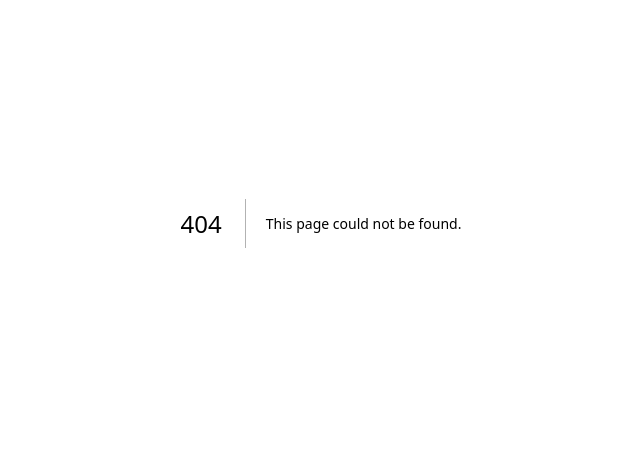
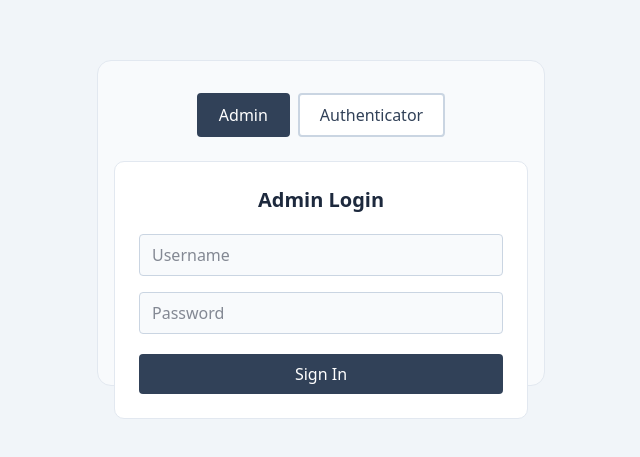
Before and after one commit to sahilhsanas22/SIH-2025, a Next.js app in the folder frontend/: page /login in a window 1280 px wide. Before the commit this address had no page. Shown: the part 177-634 px from the top of the page, without its empty margins (319-959 px from the left). Built offline with nearby package versions, Linux system fonts and the light colour scheme.

Commit message:
Login bug fix

```diff
--- /dev/null
+++ b/frontend/src/app/admin-dashboard/page.tsx
@@ -0,0 +1,13 @@
+"use client";
+import React from "react";
+
+export default function AdminDashboard() {
+  return (
+    <div className="min-h-screen flex flex-col items-center justify-center bg-slate-50">
+      <div className="bg-white rounded-xl shadow-lg p-10 w-full max-w-2xl flex flex-col items-center">
+        <h1 className="text-3xl font-bold text-slate-800 mb-6">Admin Dashboard</h1>
+        <p className="text-slate-700 text-center">Welcome, Admin! This is your dashboard.</p>
+      </div>
+    </div>
+  );
+}
--- a/frontend/src/app/landing-page.tsx
+++ b/frontend/src/app/landing-page.tsx
@@ -1,13 +1,21 @@
 "use client";
 import React from "react";
+import { useRouter } from "next/navigation";
 import { Button } from "../components/ui/button";
 
 export default function LandingPage() {
+  const router = useRouter();
   return (
     <div className="min-h-screen bg-gradient-to-br from-slate-100 via-slate-300 to-slate-500 flex flex-col">
       <nav className="w-full bg-slate-800 text-white flex items-center justify-between px-8 py-4 shadow-md">
         <span className="text-2xl font-bold tracking-wide">Government of Jharkhand</span>
-        <Button className="px-6 py-2 text-base font-semibold rounded-lg bg-slate-700 hover:bg-slate-900 shadow" style={{marginLeft: 'auto'}}>Login</Button>
+        <Button
+          className="px-6 py-2 text-base font-semibold rounded-lg bg-slate-700 hover:bg-slate-900 shadow"
+          style={{marginLeft: 'auto'}}
+          onClick={() => router.push('/login')}
+        >
+          Login
+        </Button>
       </nav>
       <main className="flex-1 flex flex-col items-center justify-center">
         <div className="bg-white/80 rounded-2xl shadow-xl p-10 flex flex-col items-center max-w-2xl mt-10">
--- /dev/null
+++ b/frontend/src/app/login.tsx
@@ -0,0 +1,15 @@
+"use client";
+import React from "react";
+import { Button } from "../components/ui/button";
+
+export default function LoginPage() {
+  return (
+    <div className="min-h-screen flex flex-col items-center justify-center bg-slate-100">
+      <div className="bg-white rounded-xl shadow-lg p-8 w-full max-w-md flex flex-col items-center">
+        <h2 className="text-2xl font-bold text-slate-800 mb-6">Login</h2>
+        {/* Add your login form here */}
+        <Button className="w-full mt-4">Sign In</Button>
+      </div>
+    </div>
+  );
+}
--- /dev/null
+++ b/frontend/src/app/login/LoginForm.tsx
@@ -0,0 +1,106 @@
+"use client";
+import React, { useState } from "react";
+import { useEffect } from "react";
+import { useRouter } from "next/navigation";
+import { Button } from "@/components/ui/button";
+import { Input } from "@/components/ui/input";
+
+const roles = ["admin", "authenticator"];
+
+export default function LoginForm() {
+  const router = useRouter();
+  const [selectedRole, setSelectedRole] = useState("admin");
+  const [slide, setSlide] = useState(false);
+  const [form, setForm] = useState({ username: "", password: "" });
+  const [showSuccess, setShowSuccess] = useState(false);
+
+  const handleRoleChange = (role: string) => {
+    setSlide(true);
+    setTimeout(() => {
+      setSelectedRole(role);
+      setForm({ username: "", password: "" });
+      setSlide(false);
+    }, 300);
+  };
+
+  const handleChange = (e: React.ChangeEvent<HTMLInputElement>) => {
+    setForm({ ...form, [e.target.name]: e.target.value });
+  };
+
+  const handleSubmit = (e: React.FormEvent) => {
+    e.preventDefault();
+    if (selectedRole === "admin" && form.username === "admin" && form.password === "admin") {
+      setShowSuccess(true);
+      setTimeout(() => {
+        setShowSuccess(false);
+        router.push("/admin-dashboard");
+      }, 1200);
+      return;
+    }
+    // Handle login logic here
+    alert(`Role: ${selectedRole}\nUsername: ${form.username}\nPassword: ${form.password}`);
+  };
+
+  // Simple background color for sliding animation
+  const bgColor = selectedRole === "admin" ? "bg-slate-50" : "bg-slate-100";
+
+  return (
+    <div className={`w-full max-w-md relative transition-colors duration-300 ${bgColor} rounded-xl border border-slate-200 py-8 px-4`} style={{ minHeight: '20rem' }}>
+      {showSuccess && (
+        <div className="absolute top-[-2.5rem] left-1/2 -translate-x-1/2 z-10 bg-green-600 text-white px-6 py-2 rounded shadow-lg text-base font-semibold animate-fade-in-out">
+          Successfully logged in!
+        </div>
+      )}
+      <div className="flex justify-center mb-6 gap-2">
+        {roles.map((role) => (
+          <Button
+            key={role}
+            className={`px-5 py-2 font-medium rounded transition-all duration-200 border-2 ${selectedRole === role ? 'bg-slate-700 text-white border-slate-700 hover:bg-slate-800' : 'bg-white text-slate-700 border-slate-300 hover:bg-slate-100'}`}
+            onClick={() => handleRoleChange(role)}
+            disabled={slide}
+          >
+            {role.charAt(0).toUpperCase() + role.slice(1)}
+          </Button>
+        ))}
+      </div>
+      <div className="relative w-full flex justify-center items-center" style={{ minHeight: '12rem' }}>
+        <form
+          className={`absolute left-0 top-0 w-full transition-transform duration-300 ${slide ? 'translate-x-full opacity-0' : 'translate-x-0 opacity-100'} bg-white rounded-lg p-6 flex flex-col items-center border border-slate-200`}
+          onSubmit={handleSubmit}
+        >
+          <h2 className="text-xl font-semibold text-slate-800 mb-4">{selectedRole.charAt(0).toUpperCase() + selectedRole.slice(1)} Login</h2>
+          <Input
+            name="username"
+            type="text"
+            placeholder="Username"
+            value={form.username}
+            onChange={handleChange}
+            className="mb-3 w-full bg-slate-50 border border-slate-300 text-slate-900 rounded px-3 py-2"
+            required
+          />
+          <Input
+            name="password"
+            type="password"
+            placeholder="Password"
+            value={form.password}
+            onChange={handleChange}
+            className="mb-3 w-full bg-slate-50 border border-slate-300 text-slate-900 rounded px-3 py-2"
+            required
+          />
+          <Button className="w-full mt-2 bg-slate-700 hover:bg-slate-800 text-white font-medium py-2 rounded">Sign In</Button>
+        </form>
+      </div>
+      <style>{`
+        @keyframes fade-in-out {
+          0% { opacity: 0; transform: translateY(-10px); }
+          20% { opacity: 1; transform: translateY(0); }
+          80% { opacity: 1; transform: translateY(0); }
+          100% { opacity: 0; transform: translateY(-10px); }
+        }
+        .animate-fade-in-out {
+          animation: fade-in-out 1.2s ease;
+        }
+      `}</style>
+    </div>
+  );
+}
--- /dev/null
+++ b/frontend/src/app/login/page.tsx
@@ -0,0 +1,11 @@
+"use client";
+import React from "react";
+import LoginForm from "./LoginForm";
+
+export default function LoginPage() {
+  return (
+    <div className="min-h-screen flex flex-col items-center justify-center bg-slate-100">
+      <LoginForm />
+    </div>
+  );
+}
```
